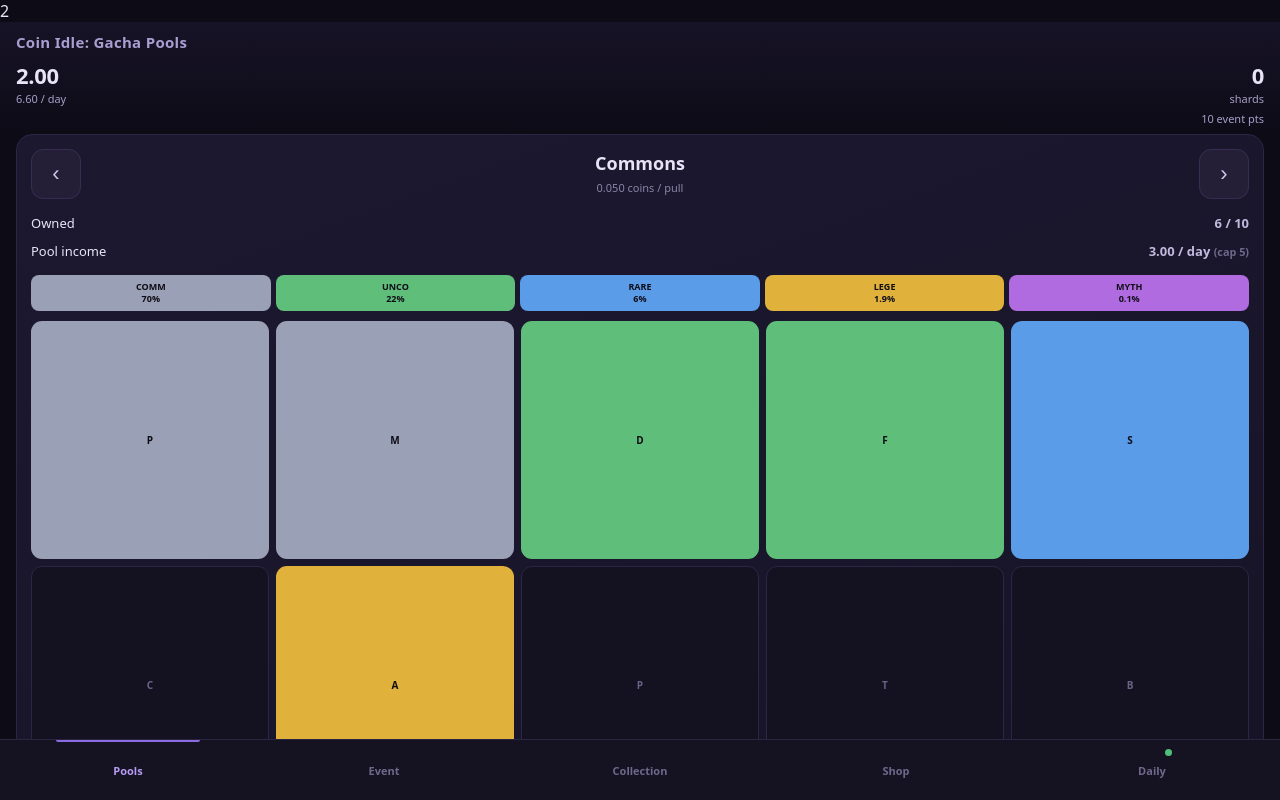
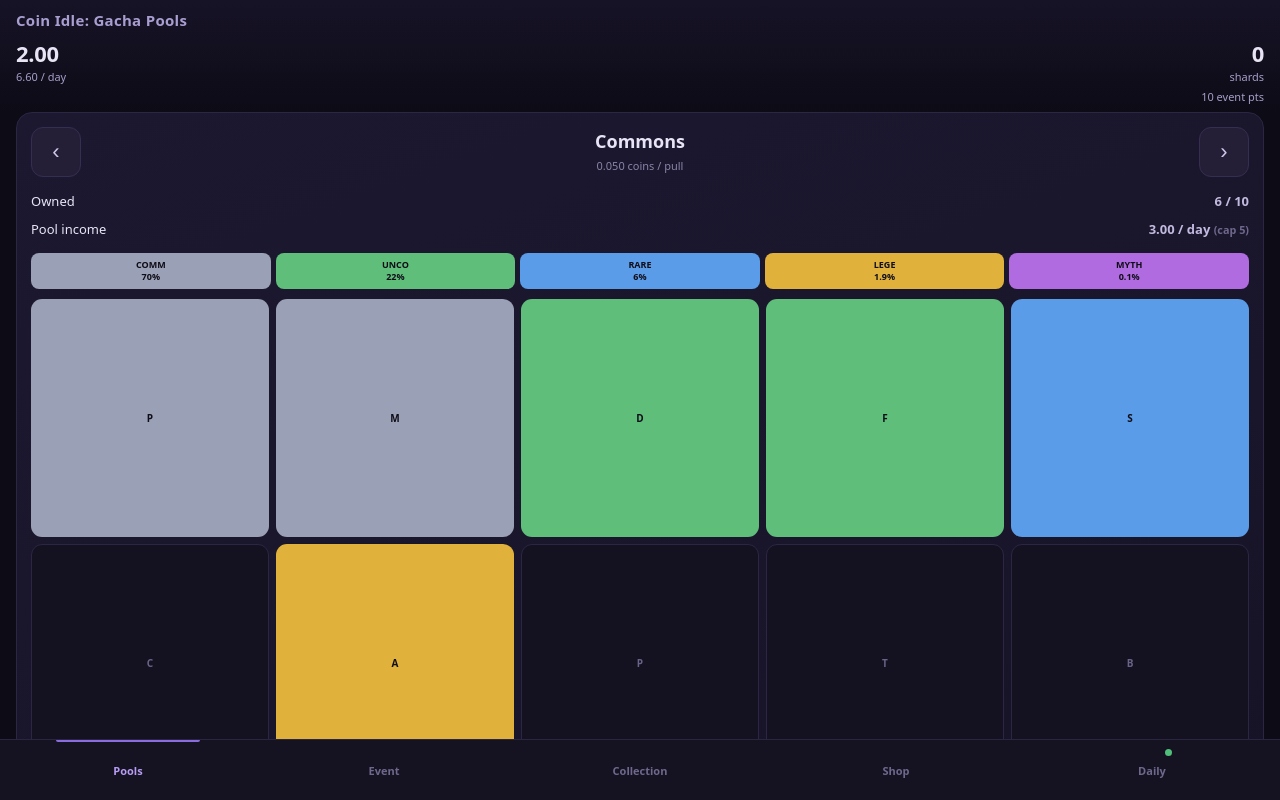
Before and after one commit to tomfukarek-star/Coin-idle, a plain HTML site: page index.html in a window 1280 px wide. Drawn offline with Linux system fonts and the light colour scheme.

Commit message:
Update index.html

```diff
--- a/index.html
+++ b/index.html
@@ -57,7 +57,7 @@ h1{font-size:15px;margin:0 0 8px;font-weight:700;letter-spacing:.3px;color:#a99e
 .msg{text-align:center;color:#a99ed0;font-size:13px;padding:11px 0 3px;min-height:22px;font-weight:600}
 .hint{color:#6f688c;font-size:11px;text-align:center;margin-top:8px;line-height:1.5}
 </style>
-2<link rel="manifest" href="./manifest.webmanifest">
+<link rel="manifest" href="./manifest.webmanifest">
 <meta name="theme-color" content="#14192b">
 </head>
 <body>
```
